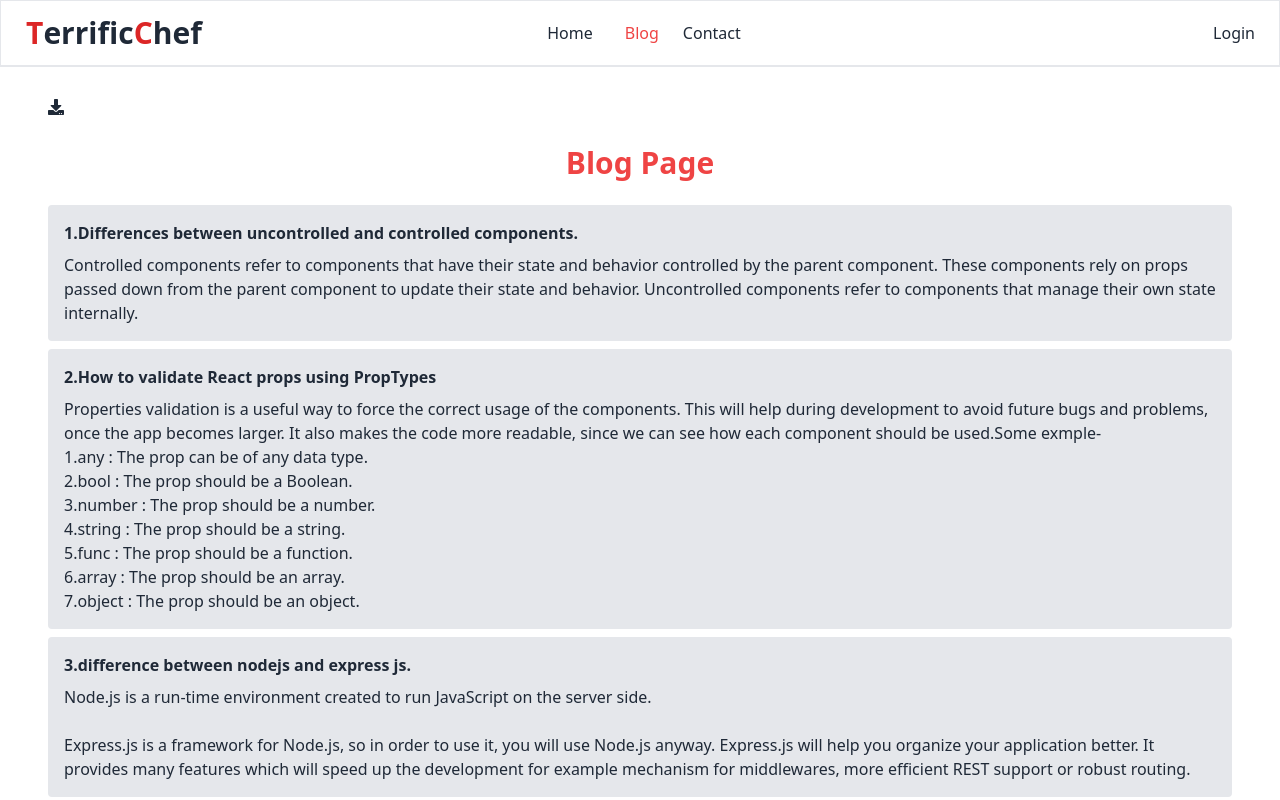
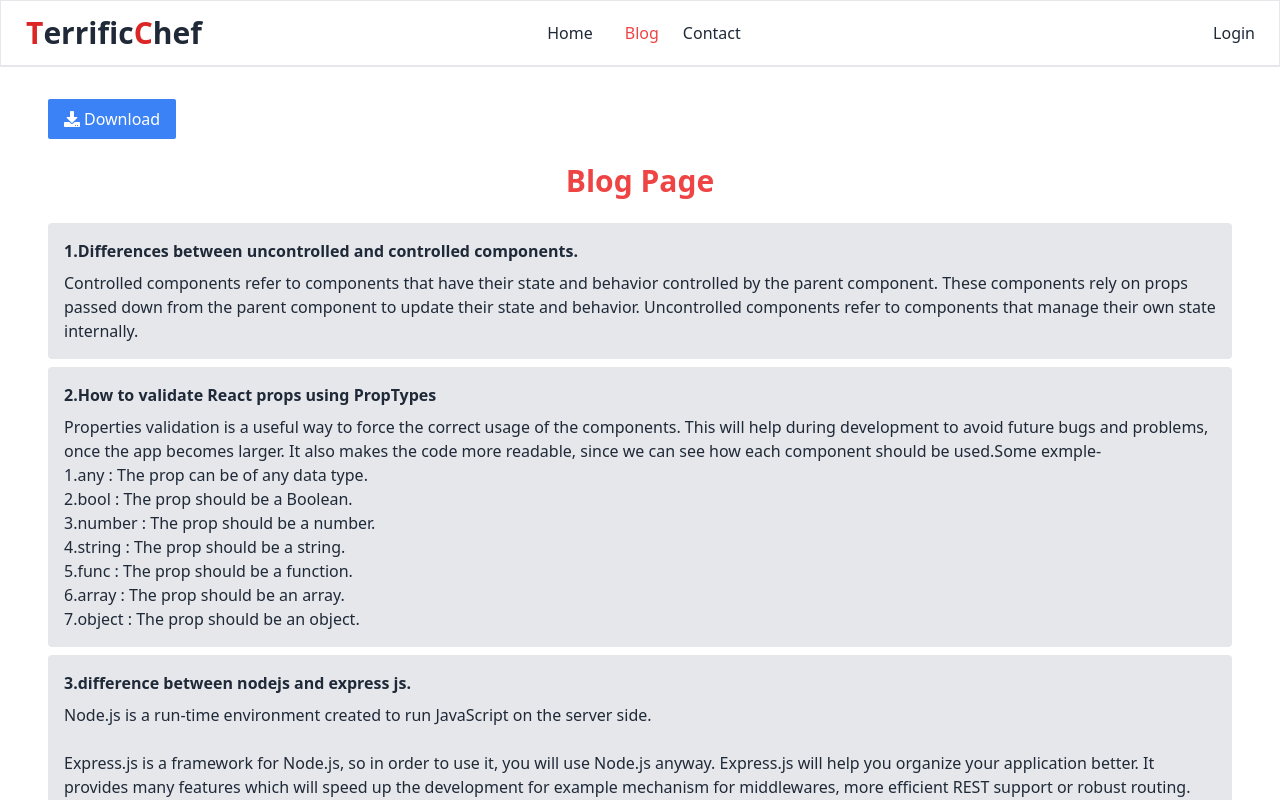
Before and after one commit to Mahadi90/terrific-chef-client, a React (Vite) app: page /blog in a window 1280 px wide. Shown: the top 800 px of the page. Built offline with nearby package versions, Linux system fonts and the light colour scheme; no server answers.

Commit message:
lazy loader added

```diff
--- a/package.json
+++ b/package.json
@@ -19,6 +19,7 @@
     "react": "^18.2.0",
     "react-dom": "^18.2.0",
     "react-icons": "^4.8.0",
+    "react-lazy-load": "^4.0.1",
     "react-pdf": "^6.2.2",
     "react-router-dom": "^6.11.0",
     "react-toastify": "^9.1.2",
--- a/src/components/Blog.jsx
+++ b/src/components/Blog.jsx
@@ -1,5 +1,5 @@
 import React, { useContext } from "react";
-import { Document, Page, Text } from "@react-pdf/renderer";
+import { Document, Page } from 'react-pdf';
 import PDF from "../../public/blog.pdf";
 import { FaDownload } from "react-icons/fa";
 import { AuthContext } from "../providers/AuthProvider";
@@ -35,9 +35,12 @@ const Blog = () => {
 
   return (
     <div className="mx-2 lg:mx-12">
-      <button className="mt-8" onClick={handleDownload}>
-        <FaDownload></FaDownload>
+      {/* bdf btn */}
+      <button className="mt-8 flex items-center gap-1 bg-blue-500 py-2 px-4 text-white rounded-sm" onClick={handleDownload}>
+        <FaDownload></FaDownload> Download
       </button>
+
+      {/* blog section */}
       <h2 className="text-red-500 text-3xl text-center font-bold my-6">
         Blog Page
       </h2>
--- a/src/components/ChefRecipe.jsx
+++ b/src/components/ChefRecipe.jsx
@@ -2,6 +2,7 @@ import React from "react";
 import { useLoaderData } from "react-router-dom";
 import { FaThumbsUp } from 'react-icons/fa';
 import RecipeInfo from "./RecipeInfo";
+import LazyLoad from 'react-lazy-load';
 
 const ChefRecipe = () => {
   const chefRecipes = useLoaderData();
@@ -22,10 +23,12 @@ const ChefRecipe = () => {
         {/* chef details */}
       <div className="hero min-h-screen bg-base-200">
         <div className="hero-content flex-col lg:flex-row">
-          <img
+         <LazyLoad>
+         <img
             src={picture}
             className="max-w-sm rounded-lg shadow-2xl h-96"
           />
+         </LazyLoad>
           <div>
             <h1 className="text-5xl font-bold">{nam}</h1>
             <p className="py-6">
--- a/src/components/RecipeInfo.jsx
+++ b/src/components/RecipeInfo.jsx
@@ -1,6 +1,7 @@
 import React, { useState } from "react";
 import { FaHeart } from "react-icons/fa";
 import { ToastContainer, toast } from "react-toastify";
+import LazyLoad from 'react-lazy-load';
 
 const RecipeInfo = ({ recipe }) => {
   const [isButtonDisabled, setIsButtonDisabled] = useState(false);
@@ -15,7 +16,9 @@ const RecipeInfo = ({ recipe }) => {
   return (
     <div className="card card-compact   bg-base-100 shadow-xl">
       <figure>
-        <img className="h-64 w-full" src={img} alt="recipe" />
+       <LazyLoad >
+       <img className="h-64 w-full" src={img} alt="recipe" />
+       </LazyLoad>
       </figure>
       <div className="card-body">
         <h2 className="card-title">{name}</h2>
--- a/src/components/SingleChef.jsx
+++ b/src/components/SingleChef.jsx
@@ -1,6 +1,7 @@
 import React from "react";
 import { FaThumbsUp } from "react-icons/fa";
 import { Link } from "react-router-dom";
+import LazyLoad from 'react-lazy-load';
 
 const SingleChef = ({ singleChef }) => {
   const {
@@ -15,7 +16,9 @@ const SingleChef = ({ singleChef }) => {
   return (
     <div className="card w-[100%] h-64 bg-base-100 shadow-xl image-full">
       <figure>
+        <LazyLoad>
         <img src={picture} alt="chef" />
+        </LazyLoad>
       </figure>
       <div className="card-body">
         <h2 className="card-title text-green-500">{nam}</h2>
```
Also changed, not shown: 1 other file (tests, documents, lock files or other folders).
